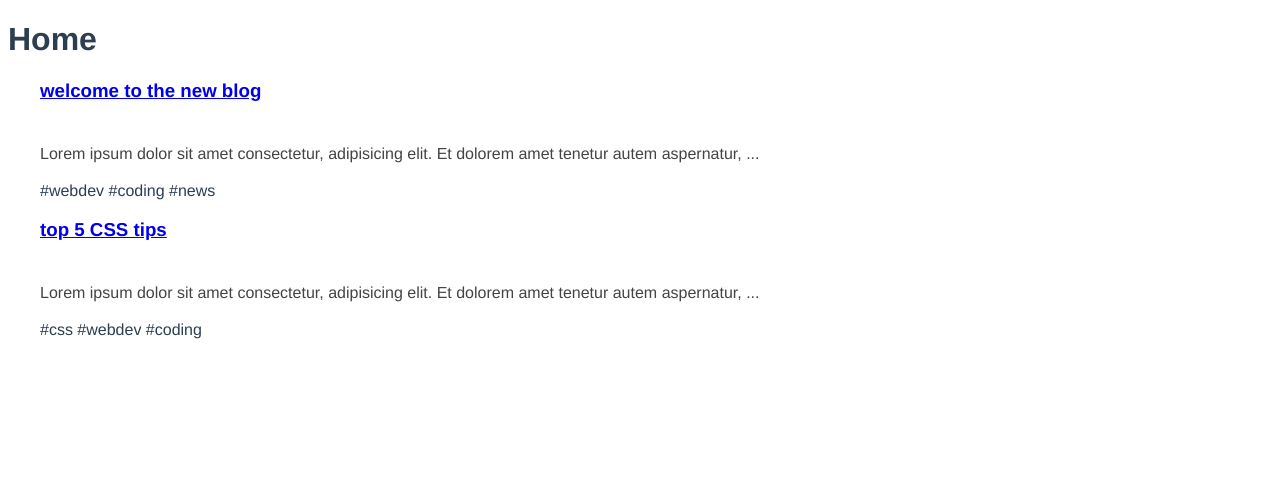
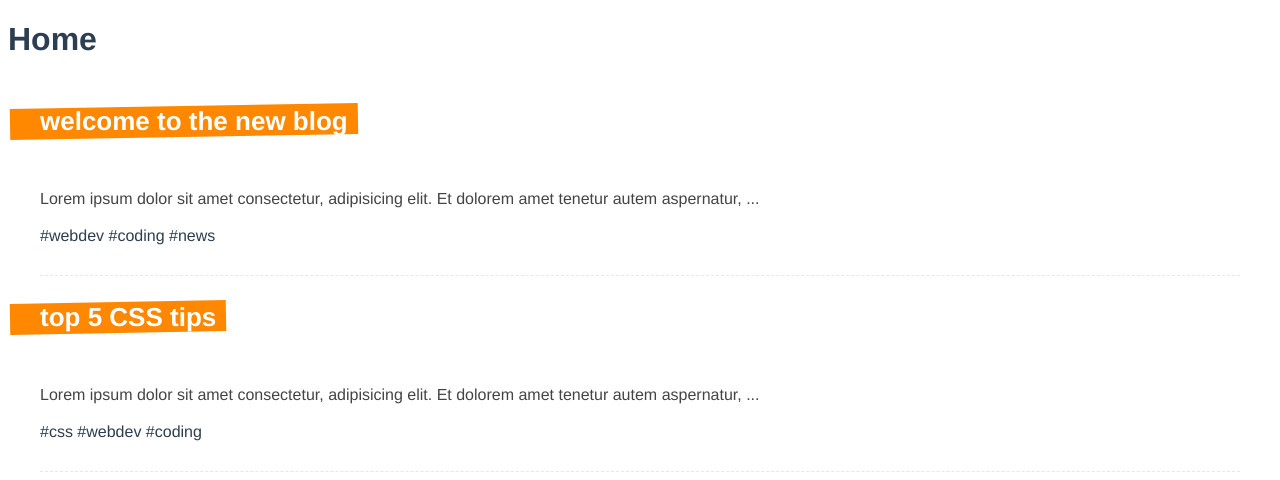
Before and after one commit to lbertoncello/vue-dojo-blog, a Vue app: page / in a window 1280 px wide. Shown: the top 480 px of the page. Built offline with nearby package versions, Linux system fonts and the light colour scheme; data requests are answered from the project's data file.

Commit message:
feat(SinglePost): update styles

```diff
--- a/src/components/SinglePost.vue
+++ b/src/components/SinglePost.vue
@@ -24,5 +24,29 @@
 </script>
 
 <style>
-
+  .post {
+    margin: 0 40px 30px;
+    padding-bottom: 30px;
+    border-bottom: 1px dashed #e7e7e7;
+  }
+  .post h3 {
+    display: inline-block;
+    position: relative;
+    font-size: 26px;
+    color: white;
+    margin-bottom: 10px;
+    max-width: 400px;
+  }
+  .post h3::before {
+    content: "";
+    display: block;
+    width: 100%;
+    height: 100%;
+    background: #ff8800;
+    position: absolute;
+    z-index: -1;
+    padding-right: 40px;
+    left: -30px;
+    transform: rotateZ(-1deg);
+  }
 </style>
```
